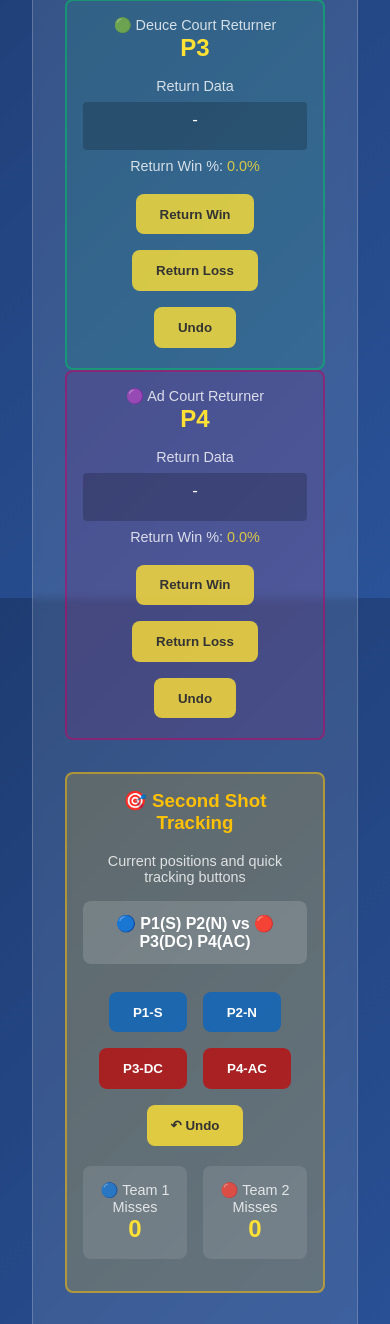
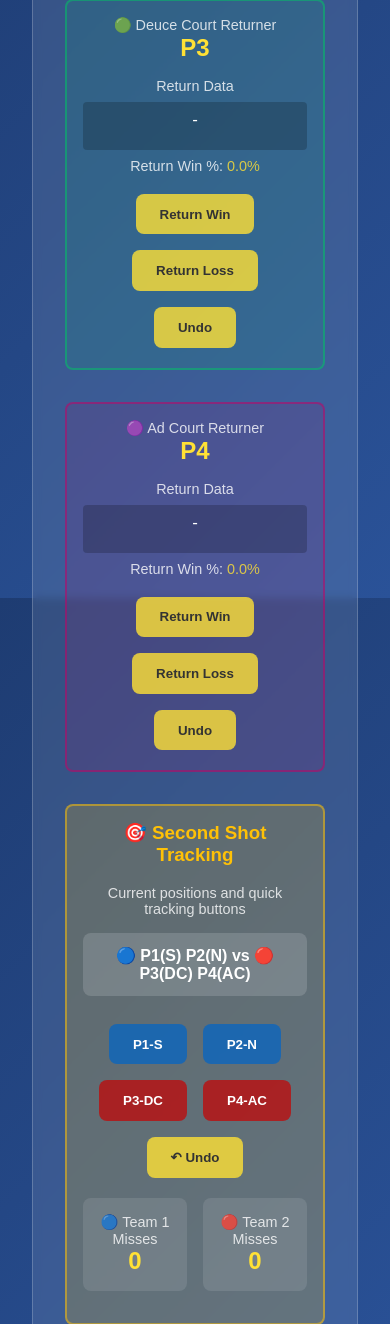
Before and after one commit to wescoup/wescoup-website, a Flask app: page /tonys-doubles-tracker in a window 390 px wide, after a click on "Track Match". Shown: the part 1090-2414 px from the top of the page. Run offline with Flask 2, Linux system fonts and the light colour scheme.

Commit message:
Update tennisstyles.css

```diff
--- a/static/css/tennisstyles.css
+++ b/static/css/tennisstyles.css
@@ -524,3 +524,16 @@
         grid-template-columns: 1fr;
     }
 }
+
+/* Returner section (Deuce/Ad) */
+.returner-row {
+    display: grid;
+    grid-template-columns: 1fr 1fr;
+    gap: 2rem;
+    margin: 2rem 0;
+}
+@media (max-width: 768px) {
+    .returner-row {
+        grid-template-columns: 1fr;
+    }
+}
```
